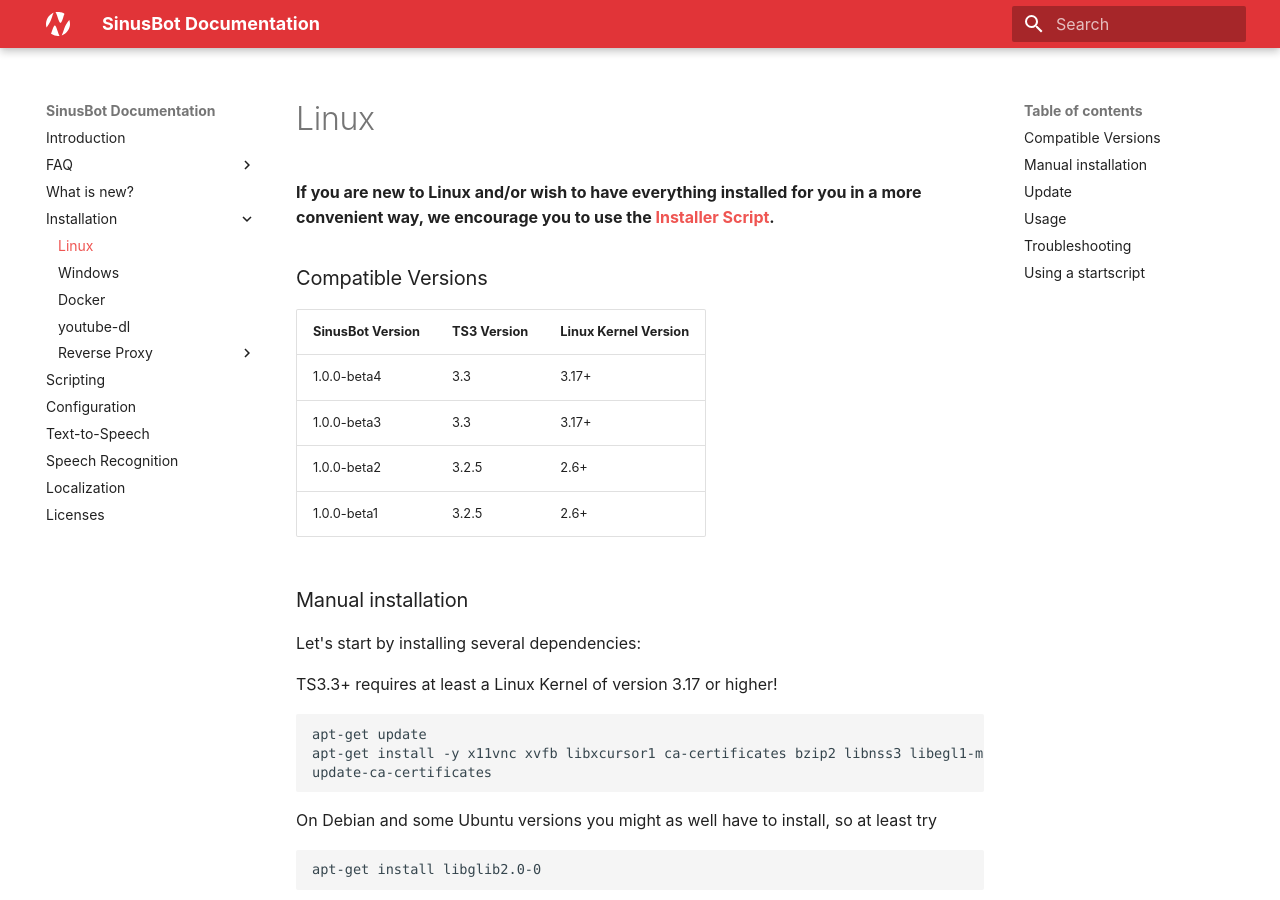
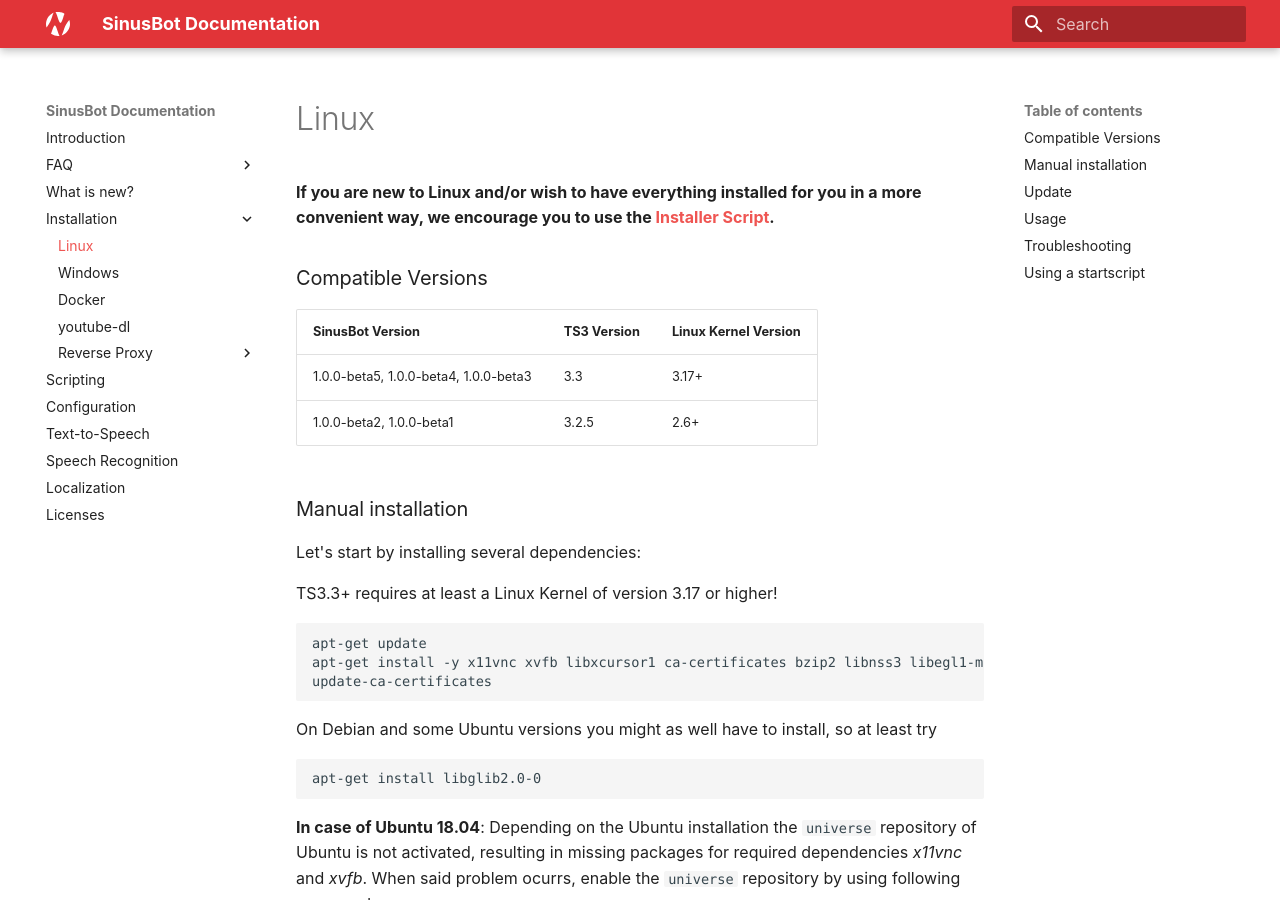
Before and after one commit to SinusBot/docs, an MkDocs documentation site: the page built from docs/installation/linux.md, in a window 1280 px wide and 900 px high. Built offline with MkDocs 1.6.1 and Material for MkDocs 9.7.7, drawn with Linux system fonts in a browser that asks for light colours.

Commit message:
Update Compatible Versions

```diff
--- a/docs/installation/linux.md
+++ b/docs/installation/linux.md
@@ -2,12 +2,10 @@
 
 ### Compatible Versions
 
-SinusBot Version | TS3 Version  | Linux Kernel Version
------------------|--------------|-------------------------
-1.0.0-beta4      | 3.3          | 3.17+
-1.0.0-beta3      | 3.3          | 3.17+
-1.0.0-beta2      | 3.2.5        | 2.6+
-1.0.0-beta1      | 3.2.5        | 2.6+
+SinusBot Version                      | TS3 Version  | Linux Kernel Version
+--------------------------------------|--------------|---------------------
+1.0.0-beta5, 1.0.0-beta4, 1.0.0-beta3 | 3.3          | 3.17+
+1.0.0-beta2, 1.0.0-beta1              | 3.2.5        | 2.6+
 
 ### Manual installation
 
```
